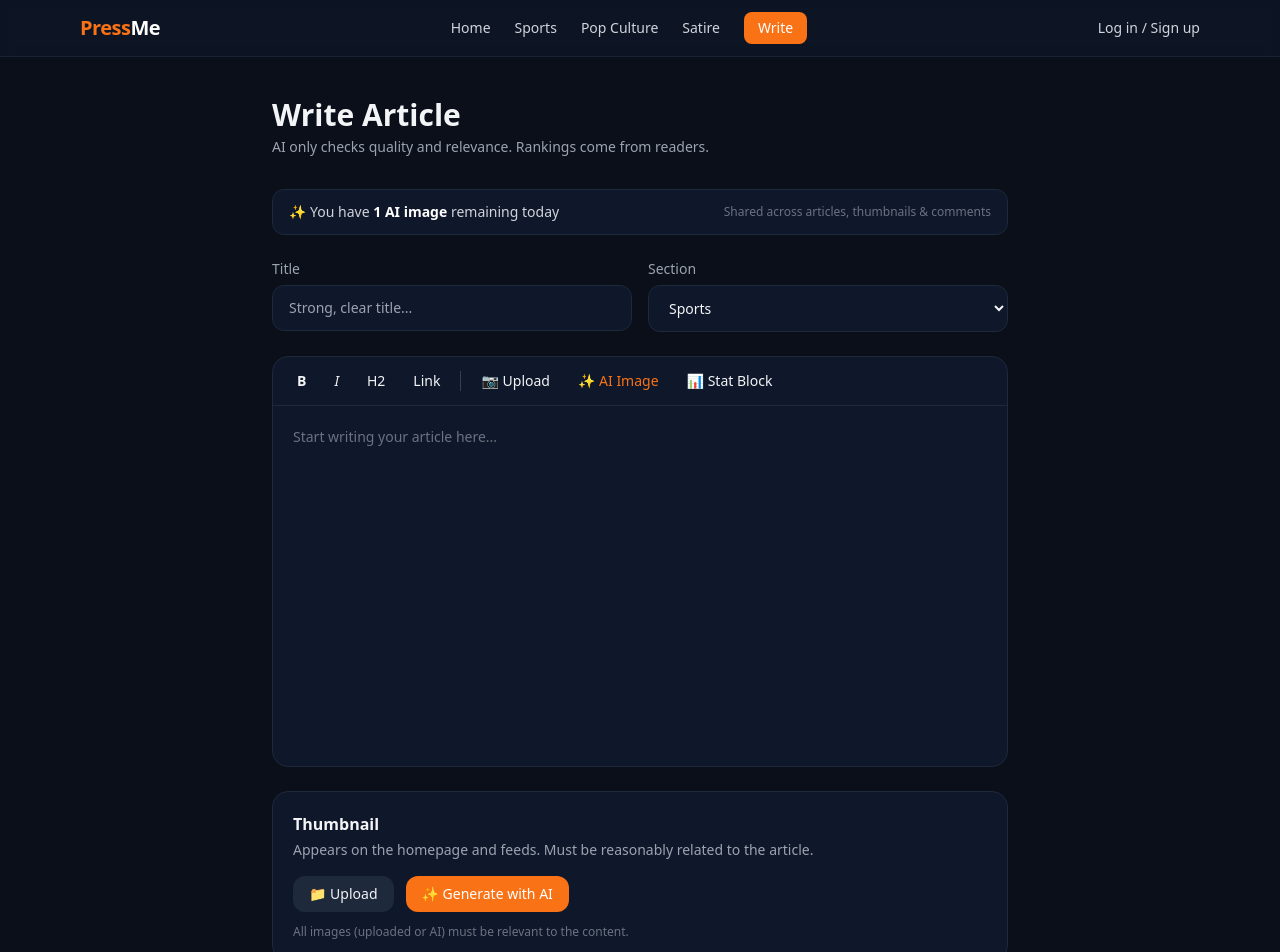
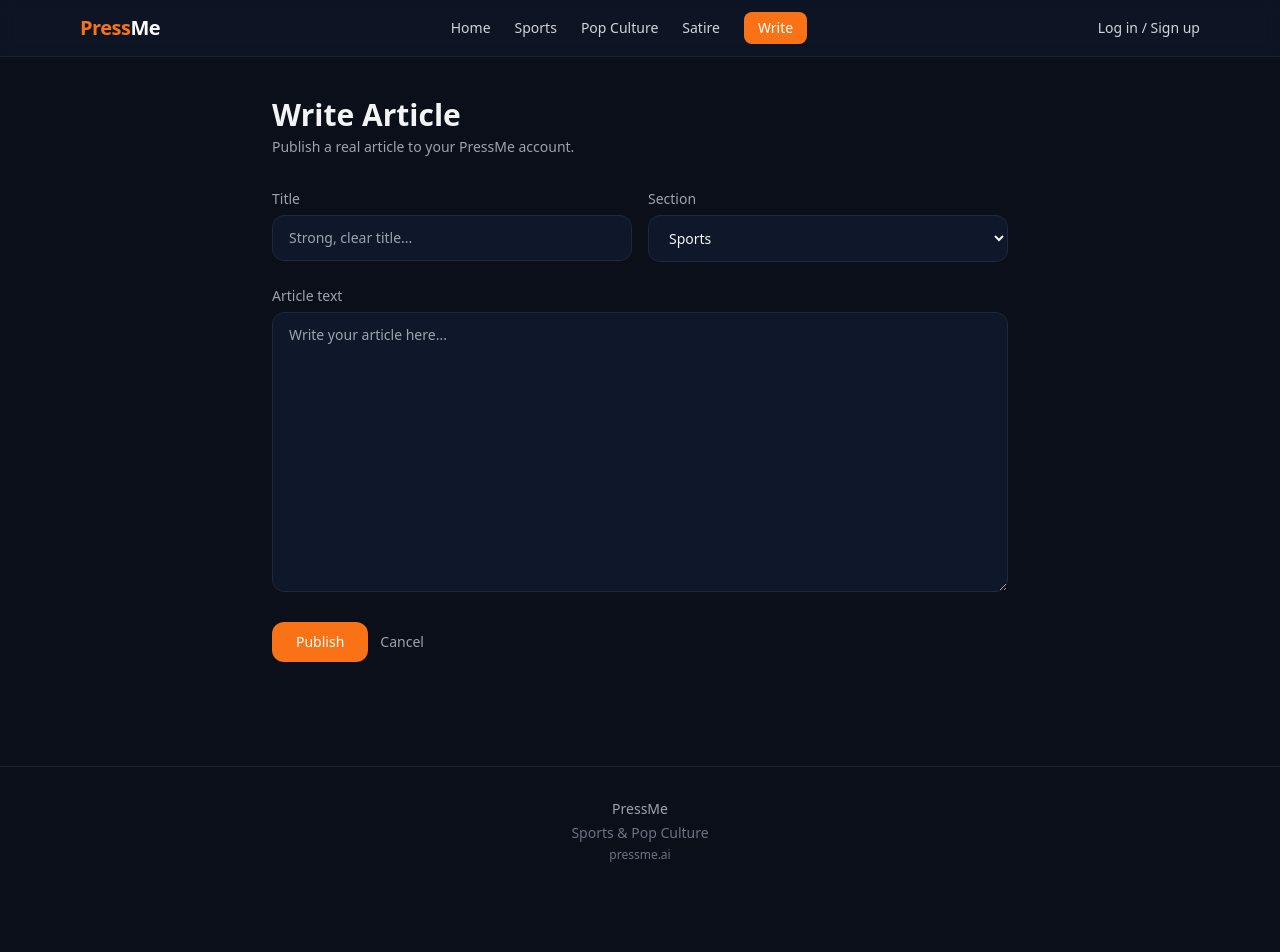
Before and after one commit to sheado44/-4, a Next.js app: page /editor in a window 1280 px wide. Shown: the top 952 px of the page. After the commit the page ends 895 px from the top, so only its background shows below. Built offline with nearby package versions, Linux system fonts and the light colour scheme.

Commit message:
Implement article publishing functionality

```diff
--- a/src/app/editor/page.tsx
+++ b/src/app/editor/page.tsx
@@ -2,46 +2,66 @@
 
 import { useState } from "react";
 import Link from "next/link";
+import { supabase } from "@/lib/supabaseClient";
 
 export default function EditorPage() {
   const [title, setTitle] = useState("");
-  const [showReview, setShowReview] = useState(false);
-  const [imagesUsedToday, setImagesUsedToday] = useState(0);
-  const canGenerateImage = imagesUsedToday < 1;
+  const [section, setSection] = useState("Sports");
+  const [body, setBody] = useState("");
+  const [message, setMessage] = useState("");
+  const [loading, setLoading] = useState(false);
+
+  const handlePublish = async () => {
+    setMessage("");
+    setLoading(true);
+
+    try {
+      const { data: authData, error: authError } = await supabase.auth.getUser();
+      const user = authData.user;
+
+      if (authError || !user) {
+        setMessage("You must be logged in to publish.");
+        setLoading(false);
+        return;
+      }
+
+      if (!title.trim() || !body.trim()) {
+        setMessage("Please add a title and article text.");
+        setLoading(false);
+        return;
+      }
+
+      const { error } = await supabase.from("articles").insert({
+        user_id: user.id,
+        title: title.trim(),
+        section,
+        body: body.trim(),
+      });
+
+      if (error) {
+        setMessage(error.message);
+      } else {
+        setMessage("Published successfully.");
+        setTitle("");
+        setBody("");
+        setSection("Sports");
+      }
+    } catch (err) {
+      setMessage("Something went wrong while publishing.");
+    } finally {
+      setLoading(false);
+    }
+  };
 
   return (
     <main className="max-w-3xl mx-auto px-4 py-10">
-      {/* Header */}
       <div className="mb-8">
         <h1 className="text-2xl md:text-3xl font-bold mb-1">Write Article</h1>
         <p className="text-gray-400 text-sm">
-          AI only checks quality and relevance. Rankings come from readers.
+          Publish a real article to your PressMe account.
         </p>
       </div>
 
-      {/* Daily AI Image Limit */}
-      <div
-        className={`mb-6 rounded-xl px-4 py-3 text-sm flex flex-col sm:flex-row sm:items-center justify-between gap-2 ${
-          canGenerateImage
-            ? "bg-forge-900 border border-forge-800 text-gray-300"
-            : "bg-red-500/10 border border-red-500/30 text-red-300"
-        }`}
-      >
-        <div>
-          {canGenerateImage ? (
-            <>
-              ✨ You have <span className="font-semibold text-white">1 AI image</span> remaining today
-            </>
-          ) : (
-            <>You’ve used your AI image for today</>
-          )}
-        </div>
-        <div className="text-xs text-gray-500">
-          Shared across articles, thumbnails & comments
-        </div>
-      </div>
-
-      {/* Title & Section */}
       <div className="grid md:grid-cols-2 gap-4 mb-6">
         <div>
           <label className="block text-sm text-gray-400 mb-1.5">Title</label>
@@ -55,133 +75,42 @@ export default function EditorPage() {
         </div>
         <div>
           <label className="block text-sm text-gray-400 mb-1.5">Section</label>
-          <select className="w-full bg-forge-900 border border-forge-800 rounded-xl px-4 py-3 text-sm focus:border-forge-accent outline-none">
+          <select
+            value={section}
+            onChange={(e) => setSection(e.target.value)}
+            className="w-full bg-forge-900 border border-forge-800 rounded-xl px-4 py-3 text-sm focus:border-forge-accent outline-none"
+          >
             <option>Sports</option>
             <option>Pop Culture</option>
           </select>
         </div>
       </div>
 
-      {/* Toolbar + Editor */}
-      <div className="bg-forge-900 border border-forge-800 rounded-2xl overflow-hidden mb-6">
-        <div className="px-3 py-2 border-b border-forge-800 flex flex-wrap gap-1">
-          <button className="px-3 py-1.5 rounded-lg hover:bg-forge-800 text-sm font-bold transition">B</button>
-          <button className="px-3 py-1.5 rounded-lg hover:bg-forge-800 text-sm italic transition">I</button>
-          <button className="px-3 py-1.5 rounded-lg hover:bg-forge-800 text-sm transition">H2</button>
-          <button className="px-3 py-1.5 rounded-lg hover:bg-forge-800 text-sm transition">Link</button>
-          <div className="w-px h-5 bg-forge-700 mx-1 self-center" />
-          <button className="px-3 py-1.5 rounded-lg hover:bg-forge-800 text-sm transition">
-            📷 Upload
-          </button>
-          <button
-            disabled={!canGenerateImage}
-            onClick={() => canGenerateImage && setImagesUsedToday(1)}
-            className={`px-3 py-1.5 rounded-lg text-sm transition ${
-              canGenerateImage
-                ? "text-forge-accent hover:bg-forge-accent/10"
-                : "text-gray-600 cursor-not-allowed"
-            }`}
-          >
-            ✨ AI Image
-          </button>
-          <button className="px-3 py-1.5 rounded-lg hover:bg-forge-800 text-sm transition">
-            📊 Stat Block
-          </button>
-        </div>
-
-        <div
-          contentEditable
-          suppressContentEditableWarning
-          className="min-h-[360px] p-5 text-gray-200 leading-relaxed focus:outline-none text-sm"
-        >
-          <p className="text-gray-500">
-            Start writing your article here...
-          </p>
-        </div>
+      <div className="mb-6">
+        <label className="block text-sm text-gray-400 mb-1.5">Article text</label>
+        <textarea
+          value={body}
+          onChange={(e) => setBody(e.target.value)}
+          placeholder="Write your article here..."
+          className="w-full min-h-[280px] bg-forge-900 border border-forge-800 rounded-xl px-4 py-3 text-sm focus:border-forge-accent outline-none transition"
+        />
       </div>
 
-      {/* Thumbnail */}
-      <div className="bg-forge-900 border border-forge-800 rounded-2xl p-5 mb-8">
-        <h3 className="font-semibold mb-1">Thumbnail</h3>
-        <p className="text-sm text-gray-400 mb-4">
-          Appears on the homepage and feeds. Must be reasonably related to the article.
-        </p>
-        <div className="flex flex-wrap gap-3">
-          <button className="px-4 py-2 bg-forge-800 hover:bg-forge-700 rounded-xl text-sm transition">
-            📁 Upload
-          </button>
-          <button
-            disabled={!canGenerateImage}
-            onClick={() => canGenerateImage && setImagesUsedToday(1)}
-            className={`px-4 py-2 rounded-xl text-sm transition ${
-              canGenerateImage
-                ? "bg-forge-accent hover:bg-forge-accentHover text-white"
-                : "bg-forge-800 text-gray-600 cursor-not-allowed"
-            }`}
-          >
-            ✨ Generate with AI
-          </button>
-        </div>
-        <p className="text-xs text-gray-500 mt-3">
-          All images (uploaded or AI) must be relevant to the content.
-        </p>
-      </div>
-
-      {/* Actions */}
       <div className="flex flex-wrap items-center gap-3">
         <button
-          onClick={() => setShowReview(true)}
-          className="px-6 py-2.5 bg-forge-accent hover:bg-forge-accentHover text-white font-medium rounded-xl transition text-sm"
+          onClick={handlePublish}
+          disabled={loading}
+          className="px-6 py-2.5 bg-forge-accent hover:bg-forge-accentHover text-white font-medium rounded-xl transition text-sm disabled:opacity-60"
         >
-          Submit for Review
+          {loading ? "Publishing..." : "Publish"}
         </button>
-        <button className="px-5 py-2.5 bg-forge-800 hover:bg-forge-700 rounded-xl text-sm transition">
-          Save Draft
-        </button>
-        <Link href="/" className="text-sm text-gray-400 hover:text-white transition ml-auto">
+        <Link href="/" className="text-sm text-gray-400 hover:text-white transition">
           Cancel
         </Link>
       </div>
 
-      {/* Review Panel */}
-      {showReview && (
-        <div className="mt-8 bg-forge-900 border border-forge-800 rounded-2xl p-6">
-          <h3 className="font-bold text-lg mb-4">Review Results</h3>
-
-          <div className="space-y-2.5 mb-5 text-sm">
-            <div className="flex items-center gap-2">
-              <span className="text-green-400">✓</span>
-              <span>Content quality and originality look good</span>
-            </div>
-            <div className="flex items-center gap-2">
-              <span className="text-green-400">✓</span>
-              <span>No major copyright concerns detected</span>
-            </div>
-            <div className="flex items-center gap-2">
-              <span className="text-green-400">✓</span>
-              <span>Thumbnail appears relevant</span>
-            </div>
-          </div>
-
-          <div className="bg-green-500/10 border border-green-500/30 rounded-xl p-4 mb-5">
-            <p className="text-green-400 font-medium text-sm">Ready to publish</p>
-            <p className="text-xs text-gray-400 mt-1">
-              Ranking will be driven by views, comments, and star ratings.
-            </p>
-          </div>
-
-          <div className="flex gap-3">
-            <button className="px-5 py-2 bg-forge-accent hover:bg-forge-accentHover text-white text-sm font-medium rounded-xl transition">
-              Publish Now
-            </button>
-            <button
-              onClick={() => setShowReview(false)}
-              className="px-5 py-2 bg-forge-800 hover:bg-forge-700 text-sm rounded-xl transition"
-            >
-              Keep Editing
-            </button>
-          </div>
-        </div>
+      {message && (
+        <p className="mt-4 text-sm text-gray-300">{message}</p>
       )}
     </main>
   );
```
